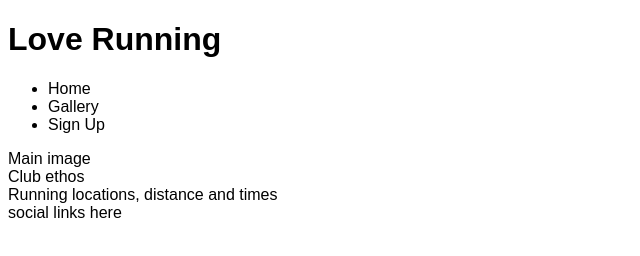
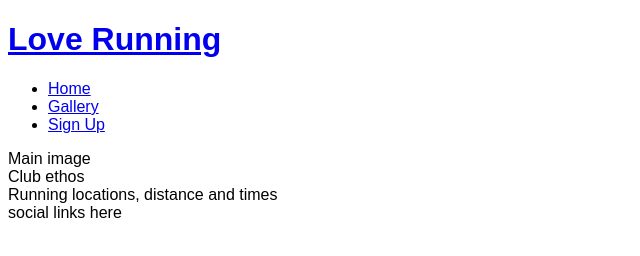
Before and after one commit to somekindofdesign/love-running, a plain HTML site: page index.html in a window 1280 px wide. Shown: the whole page, without its empty margins (0-640 px from the left). Drawn offline with Linux system fonts and the light colour scheme.

```diff
--- a/index.html
+++ b/index.html
@@ -11,18 +11,18 @@
 </head>
 <body>
     <header>
-        <a href:"index.html">
+        <a href="index.html">
             <h1>Love Running</h1>
         </a>
         <ul>
             <li>
-                <a href:"index.html">Home</a>
+                <a href="index.html">Home</a>
             </li>
             <li>
-                <a href:"#">Gallery</a>
+                <a href="#">Gallery</a>
             </li>
             <li>
-                <a href:"#">Sign Up</a>
+                <a href="#">Sign Up</a>
             </li>
         </ul>
     </header>
```
